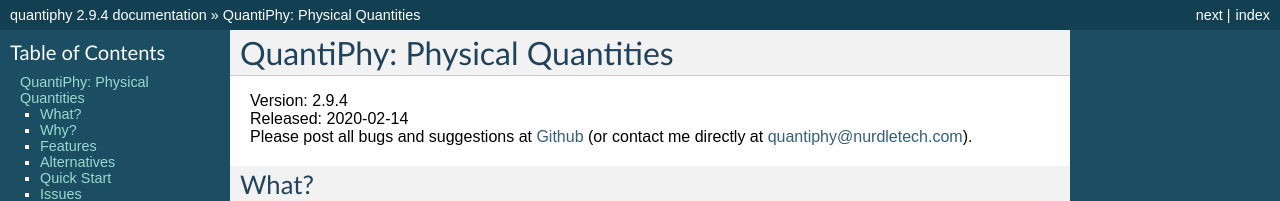
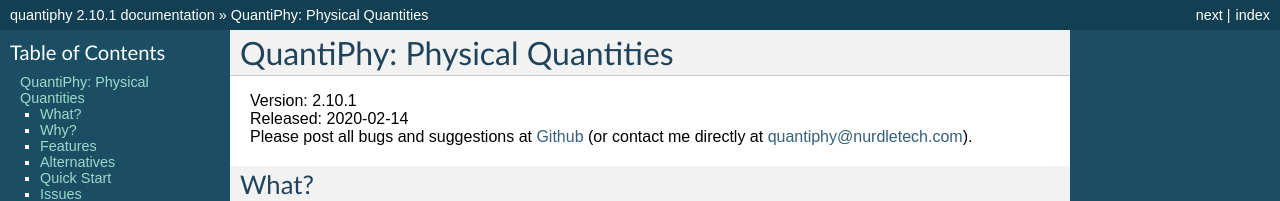
Before and after one commit to KenKundert/quantiphy, a Sphinx documentation site: the page built from doc/index.rst, in a window 1280 px wide and 900 px high. Shown: the top 201 px of the window. Built offline with Sphinx 7.4.7, drawn with Linux system fonts in a browser that asks for light colours; some of the changed text lies outside the part shown.

Commit message:
Bump version to 2.10.1

```diff
--- a/README.rst
+++ b/README.rst
@@ -18,7 +18,7 @@
         :target: https://pypi.python.org/pypi/quantiphy/
 
 :Author: Ken Kundert
-:Version: 2.9.4
+:Version: 2.10.1
 :Released: 2020-02-14
 
 
--- a/doc/conf.py
+++ b/doc/conf.py
@@ -55,7 +55,7 @@
 # built documents.
 #
 # The full version, including alpha/beta/rc tags.
-release = '2.9.4'
+release = '2.10.1'
 # The short X.Y version.
 version = '.'.join(release.split('.')[0:2])
 
--- a/doc/index.rst
+++ b/doc/index.rst
@@ -1,7 +1,7 @@
 QuantiPhy: Physical Quantities
 ==============================
 
-| Version: 2.9.4
+| Version: 2.10.1
 | Released: 2020-02-14
 | Please post all bugs and suggestions at
   `Github <https://github.com/KenKundert/quantiphy/issues>`_
--- a/doc/releases.rst
+++ b/doc/releases.rst
@@ -2,7 +2,7 @@
 ========
 
 **Latest development release**:
-    | Version: 2.9.4
+    | Version: 2.10.1
     | Released: 2020-02-14
 
 **2.10 (2020-03-2)**:
--- a/quantiphy.py
+++ b/quantiphy.py
@@ -661,7 +661,7 @@
 
 
 # Globals {{{1
-__version__ = '2.9.4'
+__version__ = '2.10.1'
 __released__ = '2020-02-14'
 
 # These mappings are only used when reading numbers
--- a/setup.py
+++ b/setup.py
@@ -19,7 +19,7 @@
 
 setup(
     name='quantiphy',
-    version='2.9.4',
+    version='2.10.1',
     description='physical quantities (numbers with units)',
     long_description=readme,
     author="Ken Kundert",
```
